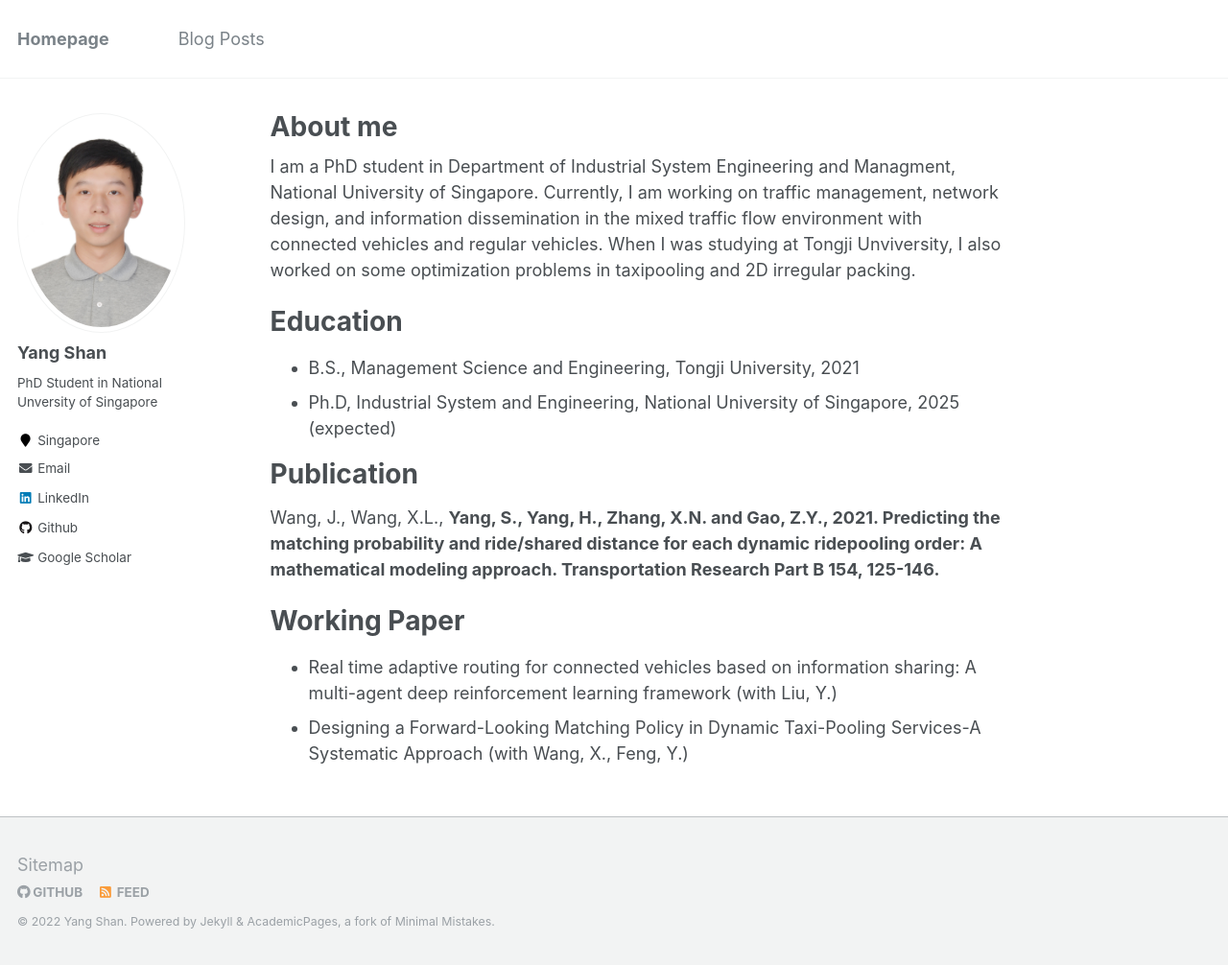
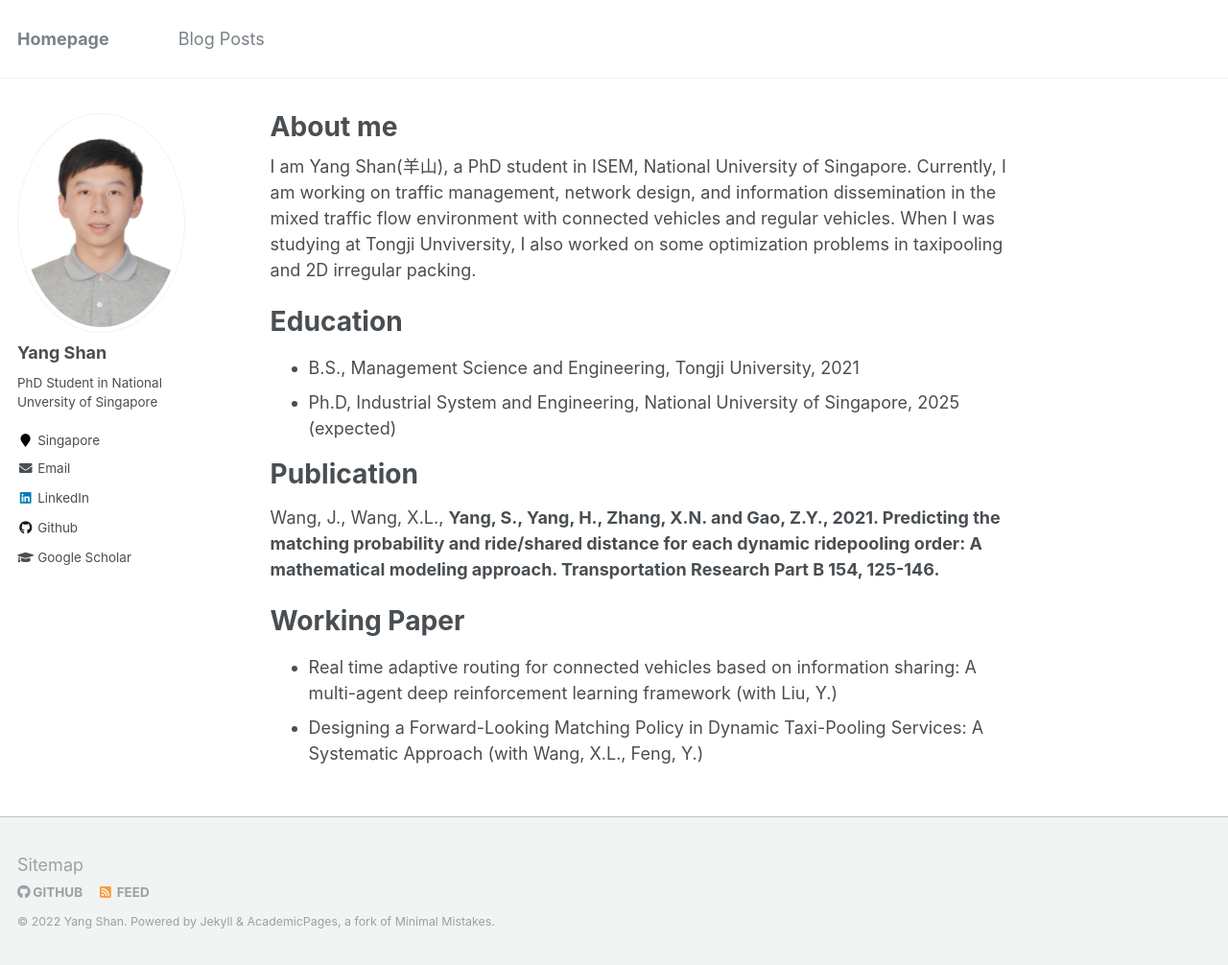
Before and after one commit to seanys/seanys.github.io, a Jekyll site: the page built from _pages/about.md, in a window 1280 px wide and 1006 px high. Shown: the whole window at 96% size. Built offline with Jekyll 4.4.1, drawn with Linux system fonts in a browser that asks for light colours; a file with an impossible date is left out.

```diff
--- a/_pages/about.md
+++ b/_pages/about.md
@@ -8,7 +8,7 @@ redirect_from:
   - /about.html
 ---
 
-I am a PhD student in Department of Industrial System Engineering and Managment, National University of Singapore. Currently, I am working on traffic management, network design, and information dissemination in the mixed traffic flow environment with connected vehicles and regular vehicles. When I was studying at Tongji Unviversity, I also worked on some optimization problems in taxipooling and 2D irregular packing.
+I am Yang Shan(羊山), a PhD student in ISEM, National University of Singapore. Currently, I am working on traffic management, network design, and information dissemination in the mixed traffic flow environment with connected vehicles and regular vehicles. When I was studying at Tongji Unviversity, I also worked on some optimization problems in taxipooling and 2D irregular packing.
 
 Education
 ======
@@ -22,4 +22,4 @@ Wang, J., Wang, X.L., <b>Yang, S.<b/>, Yang, H., Zhang, X.N. and Gao, Z.Y., 2021
 Working Paper
 ======
 * Real time adaptive routing for connected vehicles based on information sharing: A multi-agent deep reinforcement learning framework (with Liu, Y.)
-* Designing a Forward-Looking Matching Policy in Dynamic Taxi-Pooling Services-A Systematic Approach (with Wang, X., Feng, Y.)
+* Designing a Forward-Looking Matching Policy in Dynamic Taxi-Pooling Services: A Systematic Approach (with Wang, X.L., Feng, Y.)
```
